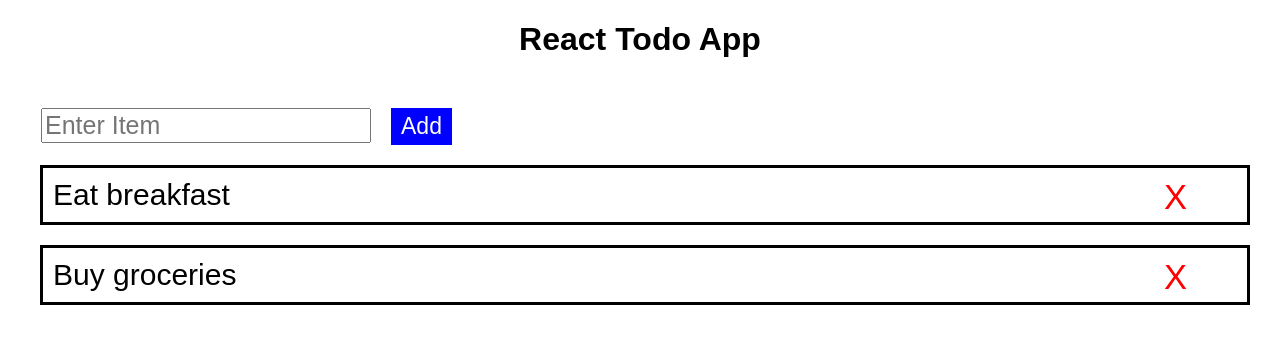
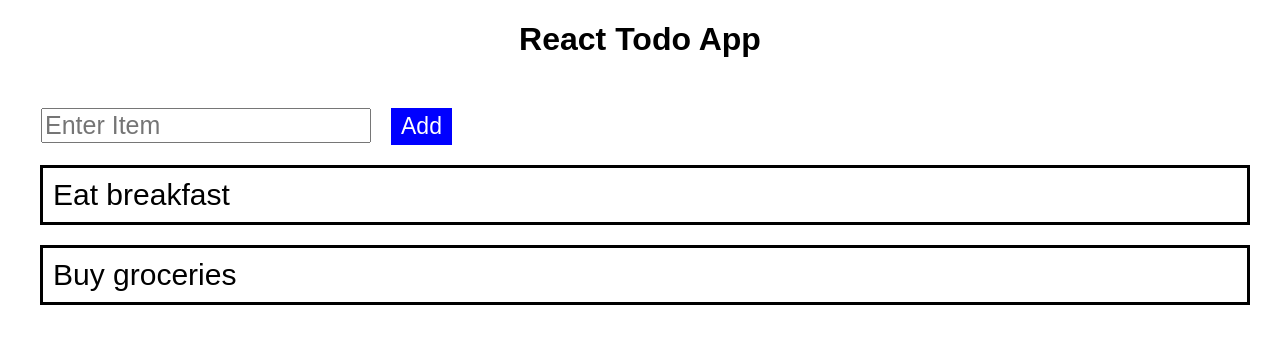
Before and after one commit to CuriousIbrahim/react-todo-app, a React (Create React App) app: page / in a window 1280 px wide. Shown: the top 344 px of the page. Built offline with nearby package versions, Linux system fonts and the light colour scheme.

Commit message:
Remove the remove-btn, now, clicking the todo itself will remove it

```diff
--- a/src/Components/Todo.js
+++ b/src/Components/Todo.js
@@ -9,8 +9,7 @@ class Todo extends Component {
   }
 
   render() {
-    return (<li class="todo" id={this.props.id}>{this.props.name}
-      <a onClick={this.delete.bind(this, this.props.id)} class='remove-btn' href='#'>X</a>
+    return (<li onClick={this.delete.bind(this, this.props.id)} class="todo" id={this.props.id}>{this.props.name}
     </li>)
   }
 
```
